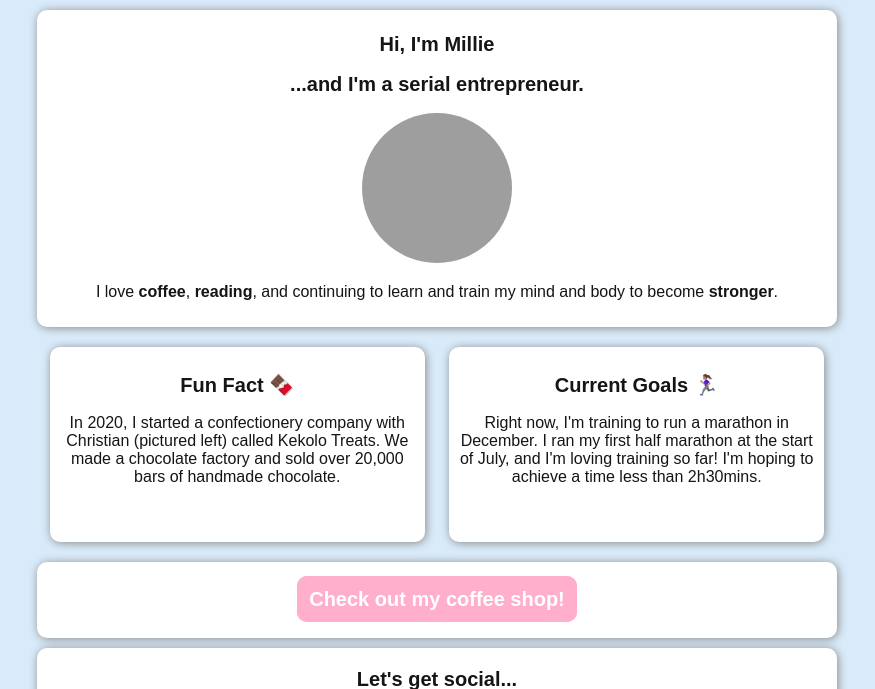
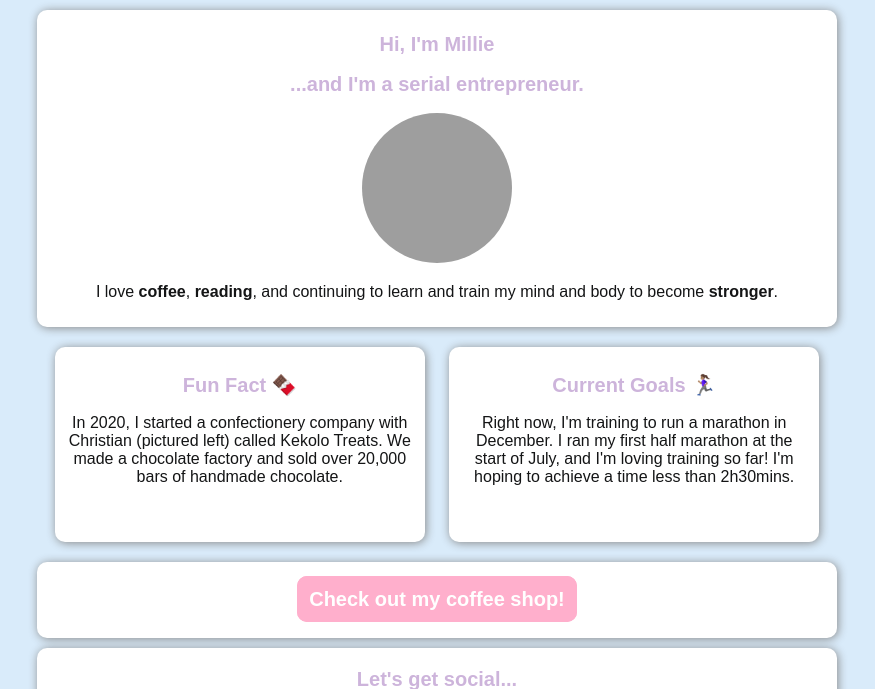
Before and after one commit to milliepratley/profile, a plain HTML site: page index.html in a window 1280 px wide. Shown: the top 689 px of the page, without its empty margins (203-1078 px from the left). Drawn offline with Linux system fonts and the light colour scheme; grey boxes are pictures that could not be loaded; a web font is replaced by a local one.

Commit message:
Header colours changed

```diff
--- a/style.css
+++ b/style.css
@@ -9,14 +9,14 @@ body {
 
 h1, h2 {
   font-family: "REM", sans-serif;
-  color: rgb(20, 21, 22);
+  color: #cdb4db;
   font-size: 20px;
   line-height: normal;
 }
 
 h3 {
   font-family: "REM", sans-serif;
-  color: rgb(20, 21, 22);
+  color: #cdb4db;
   font-size: 20px;
   line-height: normal;
   margin: 10px 0;
@@ -106,7 +106,7 @@ ul {
 .child {
   display: inline-block;
   vertical-align: middle;
-  width: 355px;
+  width: 350px;
   height: 175px;
   margin: 10px 10px;
   text-align: center;
```
